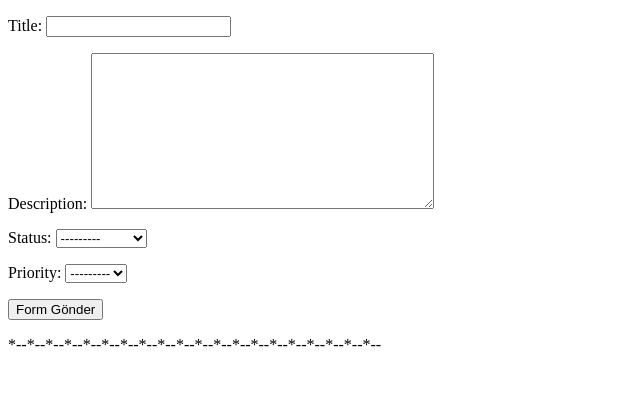
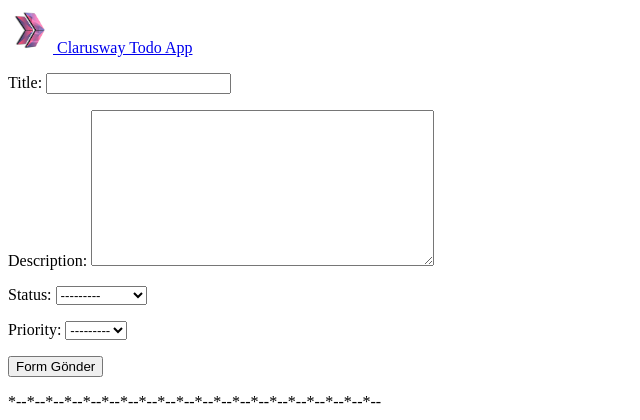
Before and after one commit to yusufgozukara/Django_ToDo_Project, a Django app: page / in a window 1280 px wide. Shown: the top 420 px of the page, without its empty margins (0-640 px from the left). Run offline with Django 4.2, Linux system fonts and the light colour scheme; data that the repository does not hold is empty.

Commit message:
navbar added

```diff
--- a/todo/templates/todo/base.html
+++ b/todo/templates/todo/base.html
@@ -1,3 +1,5 @@
+{% load static %}
+
 <!DOCTYPE html>
 <html lang="en">
 <head>
@@ -8,6 +10,14 @@
 </head>
 <body>
 
+    <nav class="navbar navbar-expand-lg navbar navbar-dark ">
+        <div class="container-fluid ">
+            <a class="navbar-brand" href="/">
+            <img src="{% static 'todo/images/cw_logo.png' %}" alt="Hi!" width="45" height="45">
+            Clarusway Todo App</a>
+        </div>
+    </nav>
+
     {% block content%}
 
     {% endblock content%}
```
Also changed, not shown: todo/static/todo/images/cw_logo.png (added).
